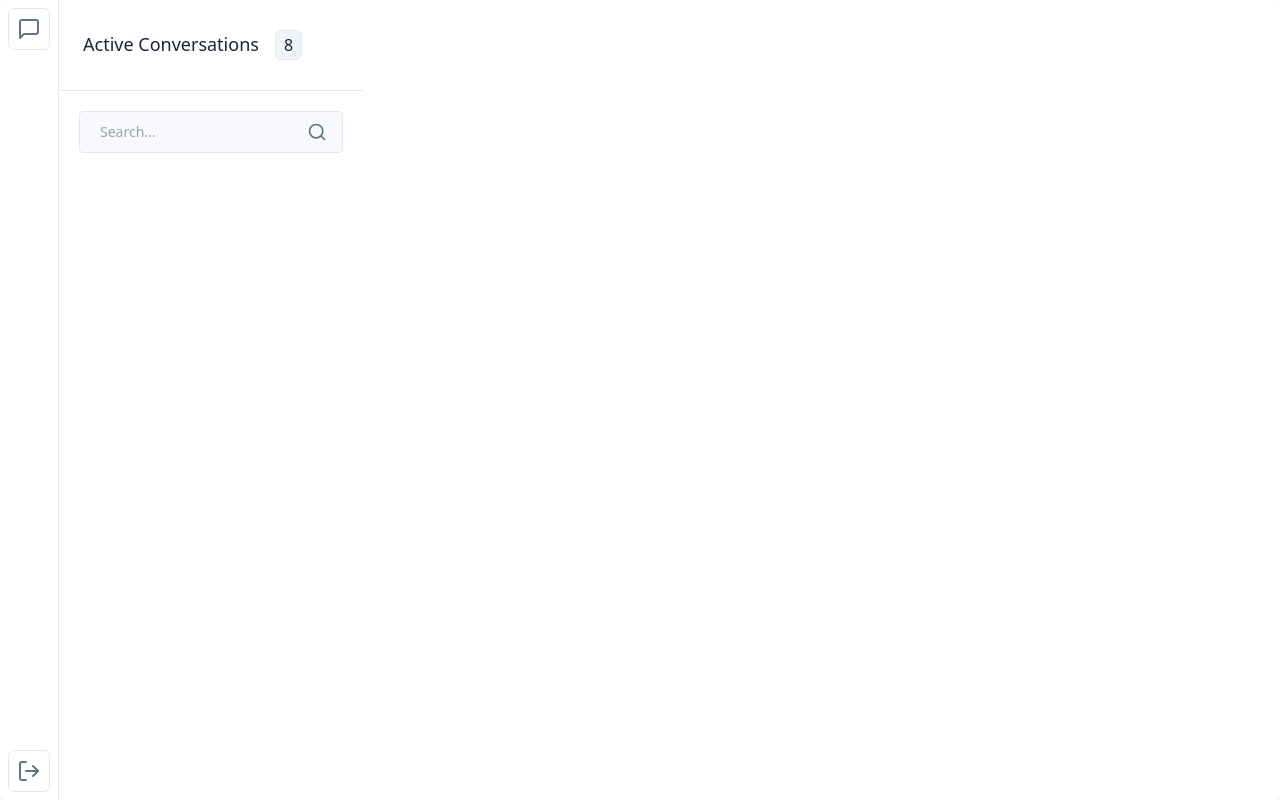
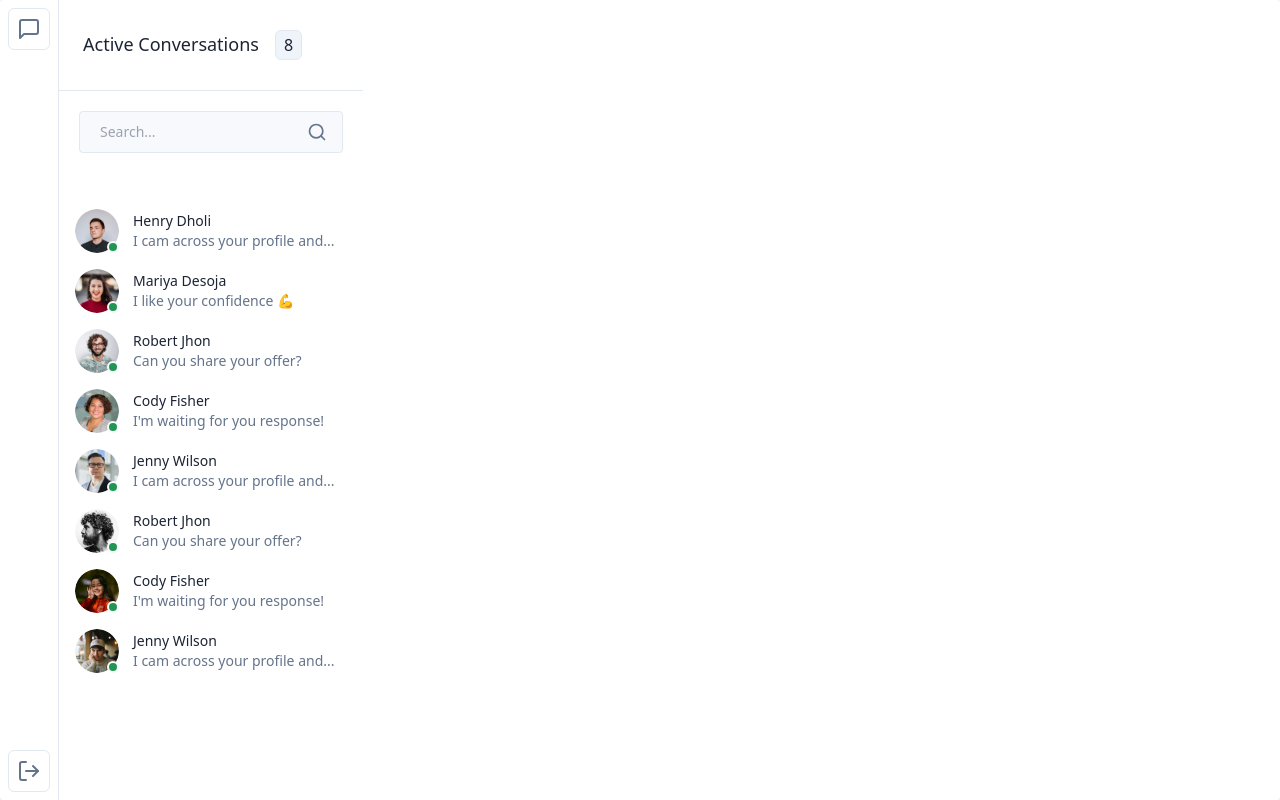
Before and after one commit to dmedinasm/chatprowebapp, a Next.js app: page / in a window 1280 px wide. Built offline with nearby package versions, Linux system fonts and the light colour scheme.

Commit message:
Creado UI componente ChatList

```diff
--- a/src/app/globals.css
+++ b/src/app/globals.css
@@ -2,17 +2,7 @@
 @tailwind components;
 @tailwind utilities;
 
-@layer utilities {
-  /* Chrome, Safari and Opera */
-  .no-scrollbar::-webkit-scrollbar {
-    display: none;
-  }
 
-  .no-scrollbar {
-    -ms-overflow-style: none; /* IE and Edge */
-    scrollbar-width: none; /* Firefox */
-  }
-}
 
 @layer base {
   :root {
@@ -75,4 +65,17 @@
   body {
     @apply relative  bg-whiten text-base font-normal text-body;
   }
+
 }
+
+@layer utilities {
+  /* Chrome, Safari and Opera */
+  .no-scrollbar::-webkit-scrollbar {
+    display: none;
+  }
+
+  .no-scrollbar {
+    -ms-overflow-style: none; /* IE and Edge */
+    scrollbar-width: none; /* Firefox */
+  }
+}
--- a/src/components/main-components/chatlist.tsx
+++ b/src/components/main-components/chatlist.tsx
@@ -1,6 +1,7 @@
 import { Search } from 'lucide-react'
 import React from 'react'
-
+import { list } from '../../lib/data'
+import Image from 'next/image'
 function ChatList () {
   return (
     <section className='hidden h-full  flex-col lg:flex xl:w-1/4'>
@@ -19,6 +20,28 @@ function ChatList () {
                 </button>
             </form>
         </div>
+        <div className='no-scrollbar overflow-auto max-h-full'>
+          {/* Chat List Item */}
+          {
+            list.map((user, index) =>
+              <div className='flex cursor-pointer items-center rounded px-4 py-2 hover:bg-gray-2 dark:hover:bg-strokedark' key={index}>
+                <div className='relative mr-3.5 h-11 rounded-full'>
+                  <Image
+                  src={user.imgSrc}
+                  alt='profile'
+                  width={40}
+                  height={40}
+                  className='h-full w-full rounded-full object-cover object-center' />
+                  <span className='absolute bottom-0 right-0 h-3 w-3 block rounded-full border-2 border-gray-2 bg-success'></span>
+                </div>
+                <div className=''>
+                  <h5 className='text-sm font-medium text-black dark:text-white'>{user.name}</h5>
+                  <p className='text-sm'>{user.message}</p>
+                </div>
+              </div>
+            )
+          }
+        </div>
     </section>
   )
 }
--- /dev/null
+++ b/src/lib/data.ts
@@ -0,0 +1,47 @@
+interface ChatItem {
+    imgSrc: string;
+    name: string;
+    message: string;
+}
+export const list: ChatItem[] = [
+  {
+    imgSrc: '/user/user-01.png',
+    name: 'Henry Dholi',
+    message: 'I cam across your profile and...'
+  },
+  {
+    imgSrc: '/user/user-02.png',
+    name: 'Mariya Desoja',
+    message: 'I like your confidence 💪'
+  },
+  {
+    imgSrc: '/user/user-03.png',
+    name: 'Robert Jhon',
+    message: 'Can you share your offer?'
+  },
+  {
+    imgSrc: '/user/user-04.png',
+    name: 'Cody Fisher',
+    message: 'I\'m waiting for you response!'
+  },
+  {
+    imgSrc: '/user/user-05.png',
+    name: 'Jenny Wilson',
+    message: 'I cam across your profile and...'
+  },
+  {
+    imgSrc: '/user/user-06.png',
+    name: 'Robert Jhon',
+    message: 'Can you share your offer?'
+  },
+  {
+    imgSrc: '/user/user-07.png',
+    name: 'Cody Fisher',
+    message: 'I\'m waiting for you response!'
+  },
+  {
+    imgSrc: '/user/user-08.png',
+    name: 'Jenny Wilson',
+    message: 'I cam across your profile and...'
+  }
+]
```
